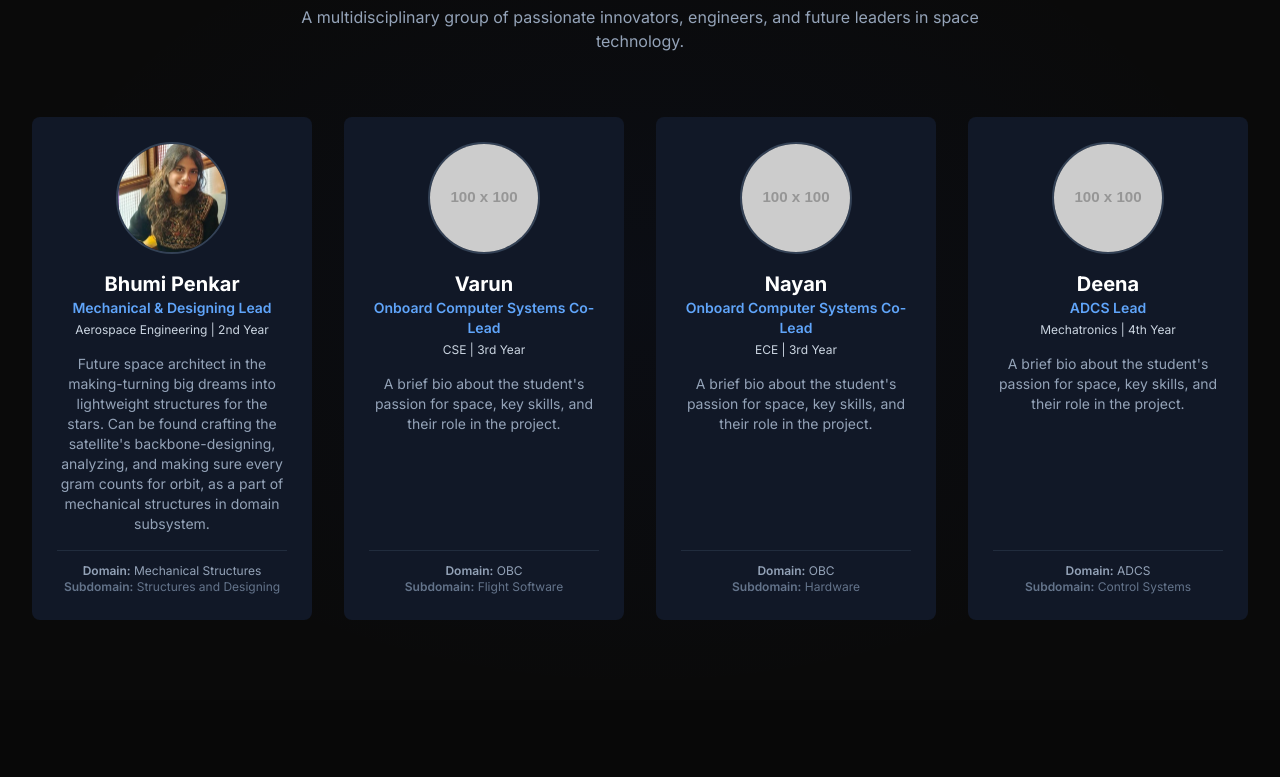
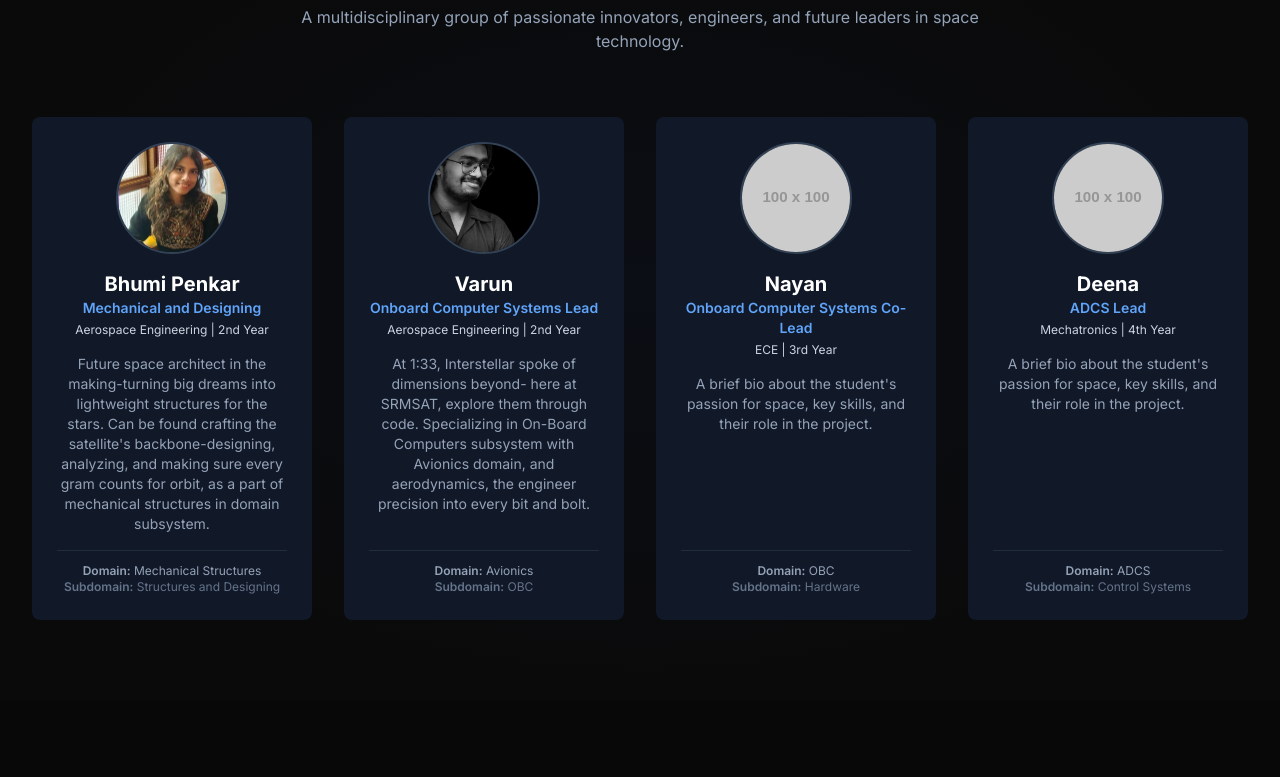
Before and after one commit to varunjalamanchili/SRMSAT2, a plain HTML site: page team.html in a window 1280 px wide. Shown: the part 496-1273 px from the top of the page. Drawn offline with nearby package versions, Linux system fonts and the light colour scheme; placeholder pictures from the web are drawn by us.

Commit message:
Add files via upload

```diff
--- a/team.html
+++ b/team.html
@@ -89,7 +89,7 @@
                     <div class="team-card rounded-lg p-6 flex flex-col text-center">
                         <img class="w-28 h-28 rounded-full mx-auto mb-4 border-2 border-slate-700 object-cover" src="bhumi.jpg" alt="Bhumi Penkar">
                         <h3 class="text-xl font-bold text-white">Bhumi Penkar</h3>
-                        <p class="text-blue-400 font-semibold text-sm">Mechanical & Designing Lead</p>
+                        <p class="text-blue-400 font-semibold text-sm">Mechanical and Designing</p>
                         <p class="text-slate-300 text-xs mt-1">Aerospace Engineering | 2nd Year</p>
                         <p class="text-slate-400 mt-4 text-sm flex-grow">Future space architect in the making-turning big dreams into lightweight structures for the stars. Can be found crafting the satellite's backbone-designing, analyzing, and making sure every gram counts for orbit, as a part of mechanical structures in domain subsystem.</p>
                         <div class="mt-4 pt-3 border-t border-slate-700/50 text-xs">
@@ -100,14 +100,14 @@
 
                     <!-- Team Member Card: Varun -->
                     <div class="team-card rounded-lg p-6 flex flex-col text-center">
-                        <img class="w-28 h-28 rounded-full mx-auto mb-4 border-2 border-slate-700" src="https://placehold.co/100x100/1e293b/ffffff?text=Varun" alt="Varun">
+                        <img class="w-28 h-28 rounded-full mx-auto mb-4 border-2 border-slate-700 object-cover" src="varun.jpg" alt="Varun">
                         <h3 class="text-xl font-bold text-white">Varun</h3>
-                        <p class="text-blue-400 font-semibold text-sm">Onboard Computer Systems Co-Lead</p>
-                        <p class="text-slate-300 text-xs mt-1">CSE | 3rd Year</p>
-                        <p class="text-slate-400 mt-4 text-sm flex-grow">A brief bio about the student's passion for space, key skills, and their role in the project.</p>
+                        <p class="text-blue-400 font-semibold text-sm">Onboard Computer Systems Lead</p>
+                        <p class="text-slate-300 text-xs mt-1">Aerospace Engineering | 2nd Year</p>
+                        <p class="text-slate-400 mt-4 text-sm flex-grow">At 1:33, Interstellar spoke of dimensions beyond- here at SRMSAT, explore them through code. Specializing in On-Board Computers subsystem with Avionics domain, and aerodynamics, the engineer precision into every bit and bolt.</p>
                         <div class="mt-4 pt-3 border-t border-slate-700/50 text-xs">
-                            <p class="text-slate-400"><strong class="font-semibold">Domain:</strong> OBC</p>
-                            <p class="text-slate-500"><strong class="font-semibold">Subdomain:</strong> Flight Software</p>
+                            <p class="text-slate-400"><strong class="font-semibold">Domain:</strong> Avionics</p>
+                            <p class="text-slate-500"><strong class="font-semibold">Subdomain:</strong> OBC</p>
                         </div>
                     </div>
 
```
Also changed, not shown: varun.jpg (added).
